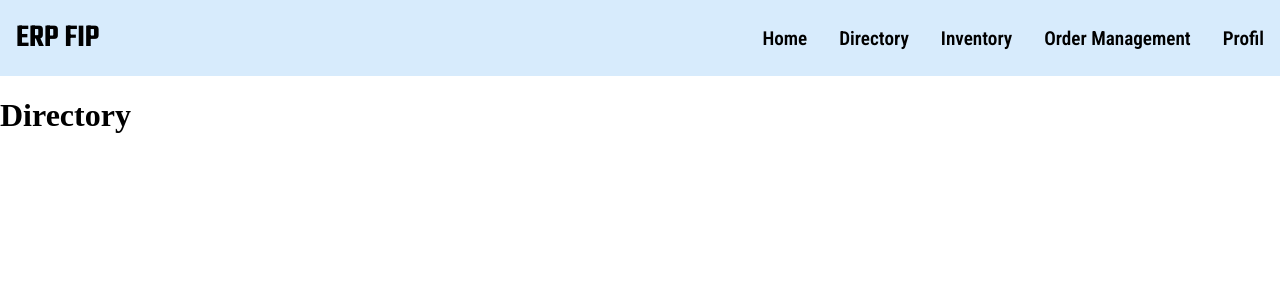
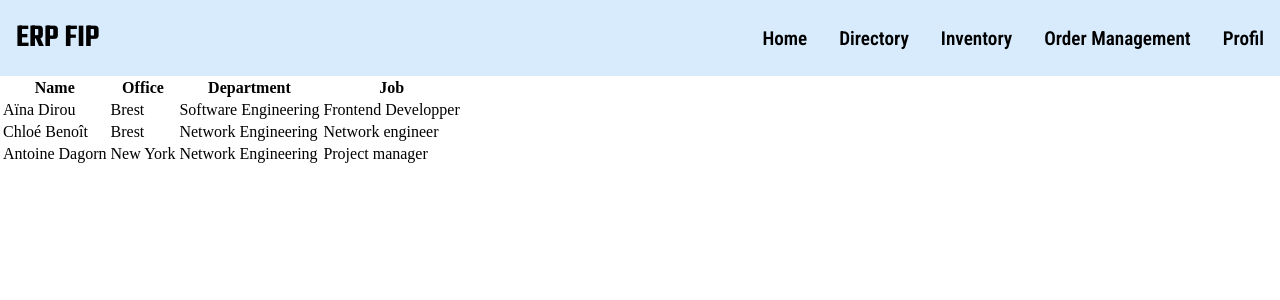
Before and after one commit to PROCOM-ERP/IMT-3A-PROCOM-ERP, a React (Create React App) app in the folder src/frontend/webappService/: page /directory in a window 1280 px wide. Shown: the top 300 px of the page. Built offline with nearby package versions, Linux system fonts and the light colour scheme.

Commit message:
directory table added

```diff
--- /dev/null
+++ b/src/frontend/webappService/src/components/DirectoryTable.js
@@ -0,0 +1,34 @@
+import React from 'react';
+import data from "../data/data.json";
+
+function DirectoryTable() {
+    const users = data.users;
+
+    return (
+        <>
+        <table>
+            <thead>
+                <th>Name</th>
+                <th>Office</th>
+                <th>Department</th>
+                <th>Job</th>
+            </thead>
+            <tbody>
+            {users.map((user, index) => {
+                return(
+                    <tr key={index}>
+                        <td> {user.firstname + ' ' + user.lastname} </td>
+                        <td> {user.office} </td>
+                        <td> {user.department} </td>
+                        <td> {user.job} </td>
+                    </tr>
+                )
+                })}
+
+            </tbody>
+        </table>
+        </>
+    )
+}
+
+export default DirectoryTable
--- /dev/null
+++ b/src/frontend/webappService/src/data/data.json
@@ -0,0 +1,31 @@
+{
+    "users": [
+        {
+            "id": 0,
+            "firstname": "Aïna",
+            "lastname": "Dirou",
+            "age": 22,
+            "job": "Frontend Developper",
+            "office": "Brest",
+            "department": "Software Engineering"
+        },
+        {
+            "id": 1,
+            "firstname": "Chloé",
+            "lastname": "Benoît",
+            "age": 23,
+            "job": "Network engineer",
+            "office": "Brest",
+            "department": "Network Engineering"
+        },
+        {
+            "id": 2,
+            "firstname": "Antoine",
+            "lastname": "Dagorn",
+            "age": 23,
+            "job": "Project manager",
+            "office": "New York",
+            "department": "Network Engineering"
+        }
+    ]
+}
--- a/src/frontend/webappService/src/pages/Directory.js
+++ b/src/frontend/webappService/src/pages/Directory.js
@@ -1,11 +1,12 @@
 import React from 'react'
 import Navbar from '../components/Navbar'
+import DirectoryTable from '../components/DirectoryTable'
 
 function Directory() {
   return (
     <>
     <Navbar/>
-    <h1>Directory</h1>
+    <DirectoryTable/>
     </>
   )
 }
```
